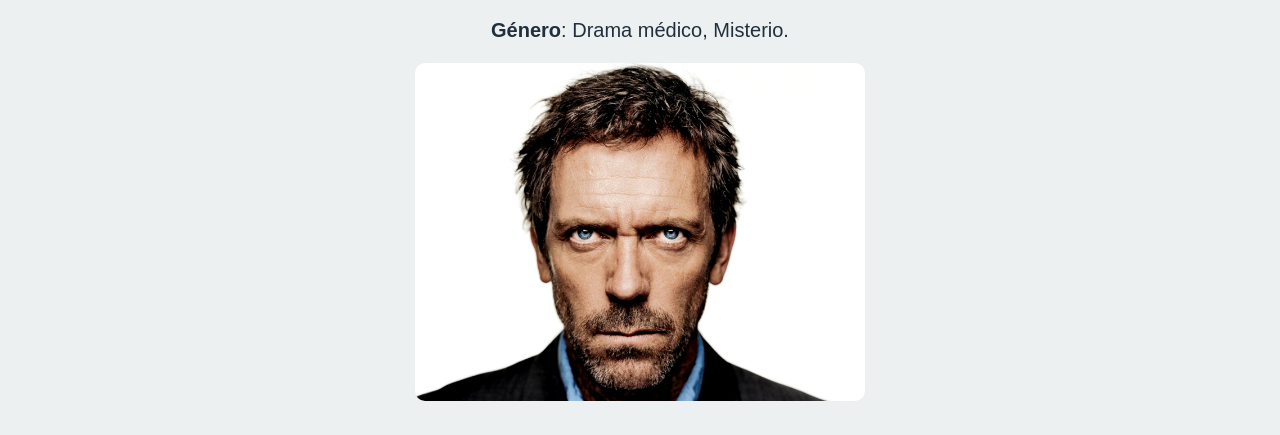
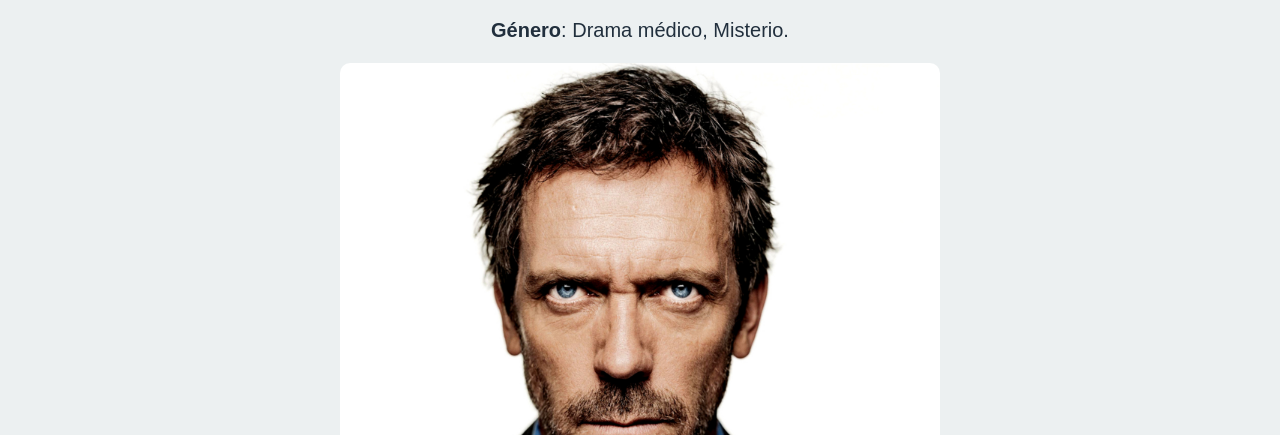
Before and after one commit to galo2552/ParcialWeb, a plain HTML site: page index.html in a window 1280 px wide. Shown: the part 329-764 px from the top of the page. Drawn offline with Linux system fonts and the light colour scheme.

Commit message:
Update style.css

```diff
--- a/style.css
+++ b/style.css
@@ -168,11 +168,11 @@ li {
     text-shadow: 0 0 20px rgba(0, 168, 255, 0.5);
 }
 
-.house {
+#house {
     width: 600px;
 }
 
-.house:hover {
+#house:hover {
     box-shadow: #212F3D 0px 8px 25px;
 }
 
```
